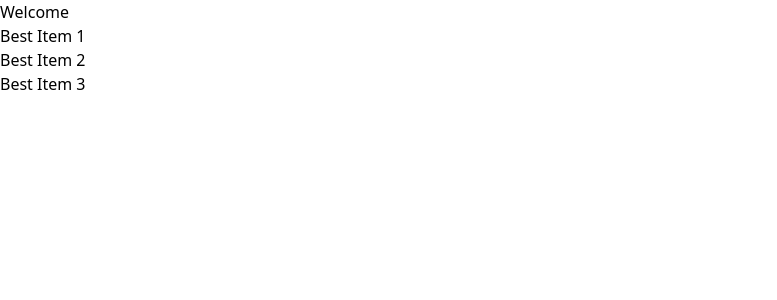
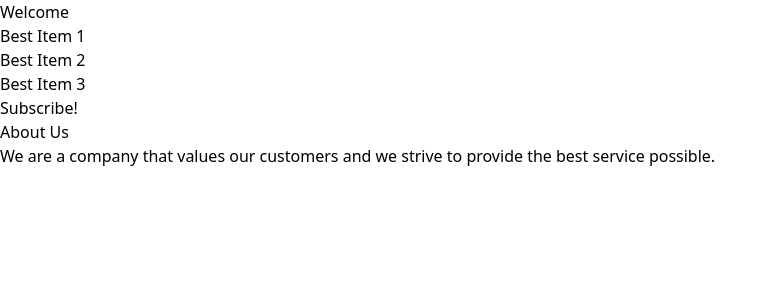
Before and after one commit to RolandSzB/react_final_project, a React (Vite) app: page / in a window 1280 px wide. Shown: the top 300 px of the page, without its empty margins (0-777 px from the left). Built offline with nearby package versions, Linux system fonts and the light colour scheme.

Commit message:
footer skelet made and muimaterial installed

```diff
--- a/package.json
+++ b/package.json
@@ -10,6 +10,9 @@
     "preview": "vite preview"
   },
   "dependencies": {
+    "@emotion/react": "^11.14.0",
+    "@emotion/styled": "^11.14.0",
+    "@mui/material": "^6.3.1",
     "formik": "^2.4.6",
     "react": "^18.3.1",
     "react-dom": "^18.3.1",
--- a/src/App.jsx
+++ b/src/App.jsx
@@ -1,5 +1,6 @@
 import "./App.css";
 import HomePage from "./homepage";
+import Footer from "./footer/footerIndex";
 import { BrowserRouter, Route, Routes, Outlet } from "react-router-dom";
 
 function App() {
@@ -8,6 +9,7 @@ function App() {
       <Routes>
         <Route path={"/"} element={<HomePage />} />
       </Routes>
+      <Footer />
     </BrowserRouter>
   );
 }
--- /dev/null
+++ b/src/aboutUsPage/index.jsx
@@ -0,0 +1,11 @@
+export default function AboutUsPage() {
+  return (
+    <div>
+      <h2>About Us</h2>
+      <p>
+        We are a company that values our customers and we strive to provide the
+        best service possible.
+      </p>
+    </div>
+  );
+}
--- /dev/null
+++ b/src/footer/aboutUs.jsx
@@ -0,0 +1,13 @@
+import * as React from "react";
+
+export default function AboutUs() {
+  return (
+    <div>
+      <h2>About Us</h2>
+      <p>
+        We are a company that values our customers and we strive to provide the
+        best service possible.
+      </p>
+    </div>
+  );
+}
--- /dev/null
+++ b/src/footer/footerIndex.jsx
@@ -0,0 +1,12 @@
+import * as React from "react";
+import SubscriptionForm from "./subscriptionForm";
+import AboutUs from "./aboutUs";
+
+export default function Footer() {
+  return (
+    <div>
+      <SubscriptionForm />
+      <AboutUs />
+    </div>
+  );
+}
--- /dev/null
+++ b/src/footer/subscriptionForm.jsx
@@ -0,0 +1,9 @@
+import * as React from "react";
+
+export default function SubscriptionForm() {
+  return (
+    <div>
+      <h2>Subscribe!</h2>
+    </div>
+  );
+}
```
Also changed, not shown: src/footer/footer.jsx (deleted), 1 other file (tests, documents, lock files or other folders).
